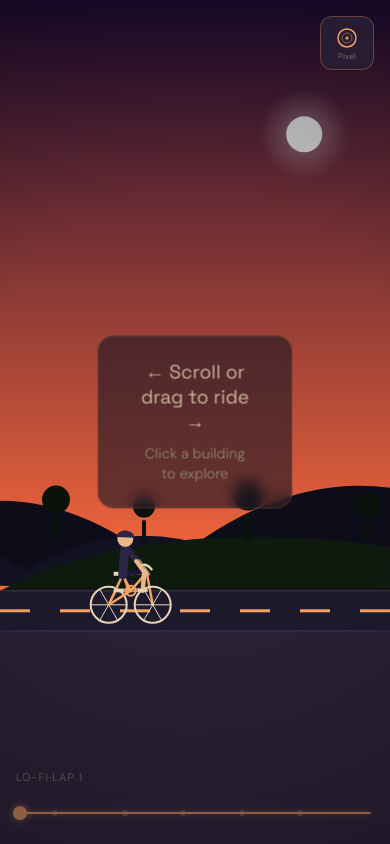
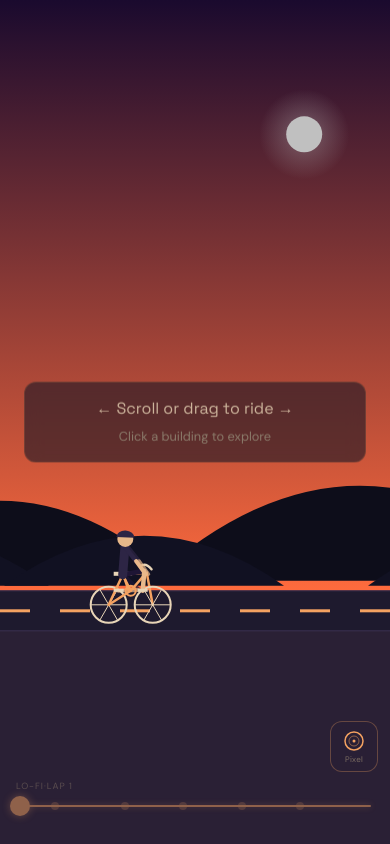
Before and after one commit to Aravind-Reddy12/aravind-portfolio, a React (Vite) app: page / in a window 390 px wide. Built offline with nearby package versions, Linux system fonts and the light colour scheme.

Commit message:
step-20: Responsive LOD system, mobile CSS, prefers-reduced-motion support, touch improvements, skip link, canvas ARIA

```diff
--- a/index.html
+++ b/index.html
@@ -3,7 +3,7 @@
   <head>
     <meta charset="UTF-8" />
     <link rel="icon" type="image/svg+xml" href="/favicon.svg" />
-    <meta name="viewport" content="width=device-width, initial-scale=1.0" />
+    <meta name="viewport" content="width=device-width, initial-scale=1.0, maximum-scale=1.0, user-scalable=no" />
     <title>The Ride of Aravind</title>
     <!-- Theme fonts: Lo-fi (Space Grotesk + DM Sans), Pixel (Press Start 2P + VT323), Storybook (Lora + Nunito), Blueprint (JetBrains Mono) -->
     <link rel="preconnect" href="https://fonts.googleapis.com" />
@@ -11,6 +11,7 @@
     <link href="https://fonts.googleapis.com/css2?family=Space+Grotesk:wght@400;600;700&family=DM+Sans:wght@400;500&family=Press+Start+2P&family=VT323&family=Lora:wght@400;700&family=Nunito:wght@400;700&family=JetBrains+Mono:wght@400;700&display=swap" rel="stylesheet" />
   </head>
   <body>
+    <a href="#main-content" class="skip-link">Skip to content</a>
     <div id="root"></div>
     <script type="module" src="/src/main.jsx"></script>
   </body>
--- a/src/canvas/WorldCanvas.jsx
+++ b/src/canvas/WorldCanvas.jsx
@@ -23,6 +23,30 @@ export default function WorldCanvas() {
     const canvas = canvasRef.current;
     if (!canvas) return;
     return initInput(canvas);
+  }, []);
+
+  // LOD detection + reduced-motion query
+  useEffect(() => {
+    function detectLOD() {
+      const w = window.innerWidth;
+      if (w < 480) world.canvasLOD = 'low';
+      else if (w < 768) world.canvasLOD = 'medium';
+      else world.canvasLOD = 'high';
+    }
+
+    const motionQuery = window.matchMedia('(prefers-reduced-motion: reduce)');
+    world.prefersReducedMotion = motionQuery.matches;
+
+    function onMotionChange(e) { world.prefersReducedMotion = e.matches; }
+    motionQuery.addEventListener('change', onMotionChange);
+
+    detectLOD();
+    window.addEventListener('resize', detectLOD);
+
+    return () => {
+      motionQuery.removeEventListener('change', onMotionChange);
+      window.removeEventListener('resize', detectLOD);
+    };
   }, []);
 
   // Keyboard shortcuts for theme testing (1 = lo-fi, 2 = pixel, 3 = storybook)
@@ -162,11 +186,16 @@ export default function WorldCanvas() {
       // Clear
       ctx.clearRect(0, 0, width, height);
 
+      const lod     = world.canvasLOD;        // 'high' | 'medium' | 'low'
+      const reduced = world.prefersReducedMotion;
+
       // Sky + far mountains (combined into drawBackground per architecture §4.1)
       theme.drawBackground(ctx, skyPalette, world.dayNightT, world.worldOffset, width, height);
 
-      // Mid background — hills + trees (0.5× parallax)
-      theme.drawMidground(ctx, world.worldOffset, world.dayNightT, width, height);
+      // Mid background — hills + trees (0.5× parallax) — skip on low LOD
+      if (lod !== 'low') {
+        theme.drawMidground(ctx, world.worldOffset, world.dayNightT, width, height);
+      }
 
       // Road surface + dashes
       theme.drawRoad(ctx, world.worldOffset, width, height);
@@ -183,14 +212,18 @@ export default function WorldCanvas() {
       // Cyclist (fixed screen X)
       theme.drawCyclist(ctx, { world, width, height });
 
-      // Weather particles + lightning + fog
-      theme.drawWeather(ctx, world.weather, world.worldSpeed, dt / 1000, width, height);
+      // Weather particles + lightning + fog — skip on low LOD or reduced-motion
+      if (lod !== 'low' && !reduced) {
+        theme.drawWeather(ctx, world.weather, world.worldSpeed, dt / 1000, width, height);
+      }
 
-      // Foreground — speed lines, dust, debris, vignette (frontmost)
-      theme.drawForeground(ctx, world.worldSpeed, world.worldOffset, world.weather, width, height);
+      // Foreground — speed lines, dust, debris, vignette — skip on medium/low LOD or reduced-motion
+      if (lod === 'high' && !reduced) {
+        theme.drawForeground(ctx, world.worldSpeed, world.worldOffset, world.weather, width, height);
+      }
 
-      // Theme transition overlay (runs during theme switch; lofi init sets T=1 so skipped)
-      if (world.themeTransitionT < 1.0) {
+      // Theme transition overlay — skip when reduced-motion
+      if (!reduced && world.themeTransitionT < 1.0) {
         theme.transitionIn(ctx, world.themeTransitionT, width, height);
       }
 
@@ -204,6 +237,9 @@ export default function WorldCanvas() {
   return (
     <canvas
       ref={canvasRef}
+      id="main-content"
+      role="img"
+      aria-label="An animated cycling world — scroll or drag to ride through illustrated scenes. Click buildings to learn about Aravind."
       style={{
         position: 'fixed',
         top: 0,
--- a/src/components/OnboardingHint/OnboardingHint.module.css
+++ b/src/components/OnboardingHint/OnboardingHint.module.css
@@ -50,3 +50,21 @@
   0%,  100% { opacity: 1; }
   50%        { opacity: 0.65; }
 }
+
+/* ── Mobile: smaller padding + font, avoid overlap with scrubber ─────────── */
+
+@media (max-width: 639px) {
+  .hint {
+    padding: 16px 24px;
+    border-radius: 12px;
+    width: calc(100% - 48px);
+  }
+
+  .primary {
+    font-size: 1rem;
+  }
+
+  .secondary {
+    font-size: 0.8rem;
+  }
+}
--- a/src/components/SpeedHUD/SpeedHUD.module.css
+++ b/src/components/SpeedHUD/SpeedHUD.module.css
@@ -125,3 +125,11 @@
   opacity: 0.4;
   transform: translateX(-50%);
 }
+
+/* ── Mobile: hide speed bar (touch users don't have a meaningful speed) ─── */
+
+@media (max-width: 639px) {
+  .hud {
+    display: none;
+  }
+}
--- a/src/components/StyleHUD/StyleHUD.module.css
+++ b/src/components/StyleHUD/StyleHUD.module.css
@@ -41,3 +41,12 @@
   60%  { color: var(--color-accent, #f4a261); }
   100% { color: var(--color-text-muted, #8a7a6a); }
 }
+
+/* ── Mobile: smaller text ─────────────────────────────────────────────────── */
+
+@media (max-width: 639px) {
+  .hud {
+    font-size: 9px;
+    bottom: 52px;
+  }
+}
--- a/src/components/ThemeToggle/ThemeToggle.module.css
+++ b/src/components/ThemeToggle/ThemeToggle.module.css
@@ -96,3 +96,15 @@
   from { transform: rotate(0deg); }
   to   { transform: rotate(360deg); }
 }
+
+/* ── Mobile: move to bottom-right to avoid overlap with scrubber thumb ─────── */
+
+@media (max-width: 639px) {
+  .btn {
+    top: auto;
+    bottom: 72px;
+    right: 12px;
+    width: 48px;
+    min-height: 48px;
+  }
+}
--- a/src/components/WorldScrubber/WorldScrubber.module.css
+++ b/src/components/WorldScrubber/WorldScrubber.module.css
@@ -294,3 +294,31 @@
     transform: translateY(0);
   }
 }
+
+/* ── Mobile: larger touch target, slightly higher to clear home indicator ─── */
+
+@media (max-width: 639px) {
+  .trackArea {
+    height: 44px; /* minimum accessible touch target */
+  }
+
+  .thumb {
+    width: 20px;
+    height: 20px;
+  }
+
+  .thumb_lofi {
+    width: 20px;
+    height: 20px;
+  }
+
+  .thumb_pixel {
+    width: 16px;
+    height: 16px;
+  }
+
+  .markerDot {
+    width: 8px;
+    height: 8px;
+  }
+}
--- a/src/styles/global.css
+++ b/src/styles/global.css
@@ -1,4 +1,33 @@
 *, *::before, *::after { margin: 0; padding: 0; box-sizing: border-box; }
-html, body, #root { width: 100%; height: 100%; overflow: hidden; }
+html, body, #root { width: 100%; height: 100%; overflow: hidden; overscroll-behavior: none; }
 body { font-family: var(--font-body); color: var(--color-text); background: var(--color-bg); }
 canvas { display: block; touch-action: none; -webkit-user-select: none; user-select: none; }
+
+/* Skip link — visible on focus only */
+.skip-link {
+  position: fixed;
+  top: -100px;
+  left: 16px;
+  z-index: 9999;
+  padding: 8px 16px;
+  background: var(--color-accent, #f4a261);
+  color: var(--color-bg, #1a1625);
+  font-family: var(--font-body, sans-serif);
+  font-size: 14px;
+  font-weight: 600;
+  border-radius: 4px;
+  text-decoration: none;
+  transition: top 200ms ease;
+}
+.skip-link:focus {
+  top: 16px;
+}
+
+/* Blanket reduced-motion: kill all animations and transitions */
+@media (prefers-reduced-motion: reduce) {
+  *, *::before, *::after {
+    animation-duration: 0.01ms !important;
+    animation-iteration-count: 1 !important;
+    transition-duration: 0.01ms !important;
+  }
+}
```
